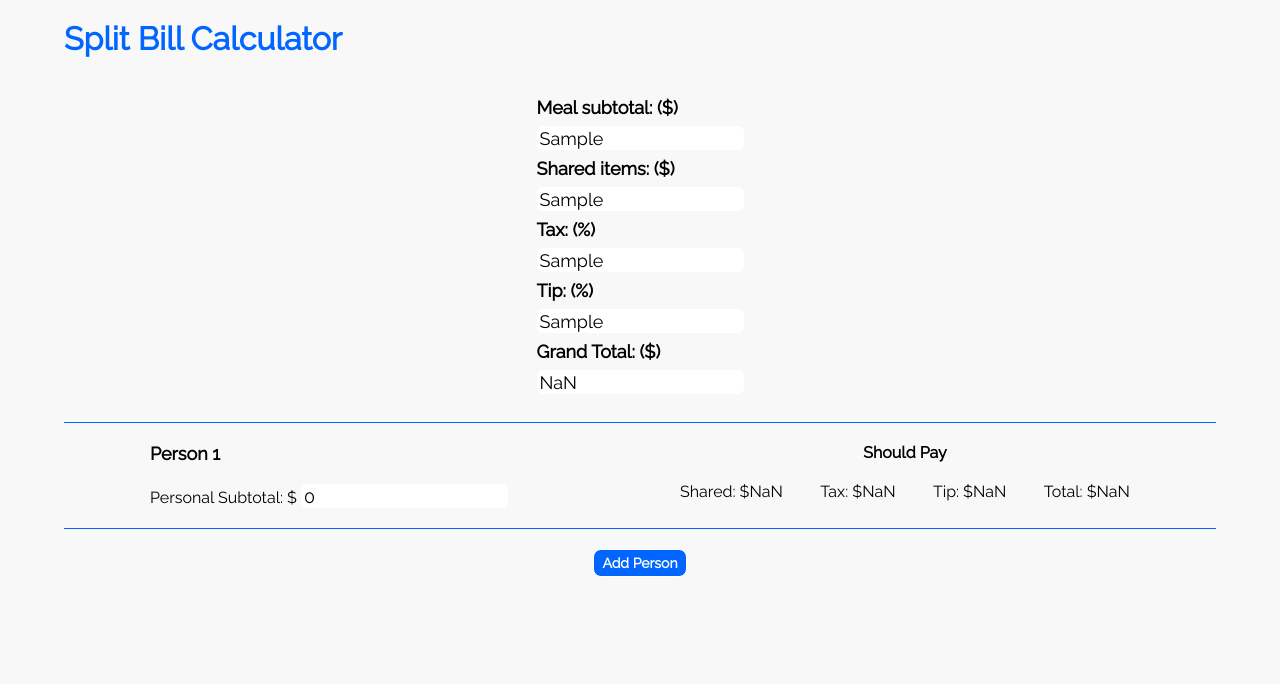
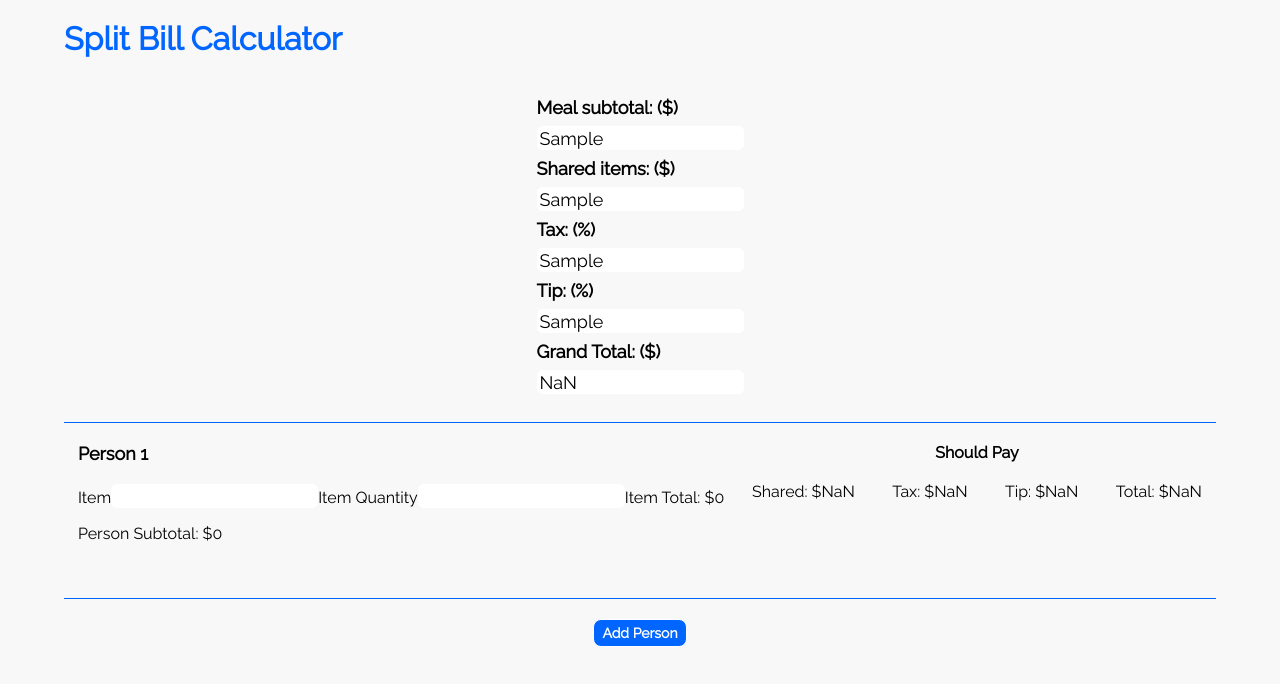
Before and after one commit to jvelis94/tip-calculator, a React (Create React App) app: page / in a window 1280 px wide. Both pictures are taken after typing "Sample", "Sample", "Sample", "Sample" into the empty fields and a click on the button "Add Person". Shown: the top 684 px of the page. Built offline with nearby package versions, Linux system fonts and the light colour scheme.

Commit message:
connected one instance of item to everything else

```diff
--- /dev/null
+++ b/src/Components/Items.js
@@ -0,0 +1,15 @@
+import React from 'react'
+
+export default function Items(props){
+    let item_total = parseFloat(props.item) * parseFloat(props.item_quantity)
+        return (
+            <div>
+                <form>
+                    Item<input name='item' placeholer='0' onChange={props.handleInput}></input>
+                    Item Quantity<input name='item_quantity' placeholer='0' onChange={props.handleInput}></input>
+                    <p style={{display: 'inline'}}>Item Total: ${item_total}</p>
+                </form>
+
+            </div>
+        )
+}
--- a/src/Components/Person.js
+++ b/src/Components/Person.js
@@ -1,16 +1,20 @@
 import React from 'react';
+import Items from './Items.js'
 
 class Person extends React.Component {
     constructor(props) {
         super(props);
         this.state = {
-            person_meal_subtotal: 0,
+            item: 0,
+            item_quantity: 0
         }
     }
 
-    handlePersonSubtotal = event => {
+    handleInput = event => {
+        const target_value = event.target.value
+        const name = event.target.name
         this.setState({
-            person_meal_subtotal: event.target.value
+            [name]: target_value,
         });
     };
 
@@ -18,22 +22,25 @@ class Person extends React.Component {
 
     render() {
         let shared_total = parseFloat(this.props.shared_items) / this.props.diners +  (parseFloat(this.props.shared_items) / this.props.diners * (this.props.tax/100)) + (parseFloat(this.props.shared_items) / this.props.diners * (this.props.tip/100))
-        let person_total = parseFloat(this.state.person_meal_subtotal) + shared_total + ((parseFloat(this.state.person_meal_subtotal)) * (parseFloat(this.props.tax)/100)) + ((parseFloat(this.state.person_meal_subtotal)) * (parseFloat(this.props.tip)/100));
+        let item_total = parseFloat(this.state.item) * parseFloat(this.state.item_quantity)
+        let person_total = parseFloat(item_total) + shared_total + ((parseFloat(item_total)) * (parseFloat(this.props.tax)/100)) + ((parseFloat(item_total)) * (parseFloat(this.props.tip)/100));
         return (
             <div className='person'>
                 <div className='total-details'>
                     <h3>Person {this.props.person_num} </h3>
-                    <form>
-                        <label htmlFor='person-meal'>Personal Subtotal: $ </label>
-                        <input name='person-meal' value={this.state.person_meal_subtotal} onChange={this.handlePersonSubtotal}></input>
-                    </form>
+                    <Items
+                        item = {this.state.item}
+                        item_quantity = {this.state.item_quantity}
+                        handleInput = {this.handleInput}
+                    />
+                    <p>Person Subtotal: ${item_total}</p><br></br>
                 </div>
                 <div className='breakdown'>
                     <h3>Should Pay</h3>
                     <div className='person-details'>
                         <p className='tooltip'>Shared: ${shared_total.toFixed(2)}<span className='tooltiptext'>tax is included in this amount</span></p><br></br>
-                        <p>Tax: ${((parseFloat(this.props.tax)/100) * parseFloat(this.state.person_meal_subtotal)).toFixed(2)}</p><br></br>
-                        <p>Tip: ${((parseFloat(this.props.tip)/100) * parseFloat(this.state.person_meal_subtotal)).toFixed(2)}</p><br></br>
+                        <p>Tax: ${((parseFloat(this.props.tax)/100) * parseFloat(item_total)).toFixed(2)}</p><br></br>
+                        <p>Tip: ${((parseFloat(this.props.tip)/100) * parseFloat(item_total)).toFixed(2)}</p><br></br>
                         <p>Total: ${person_total.toFixed(2)}</p>
                     </div>
                 </div>
```
